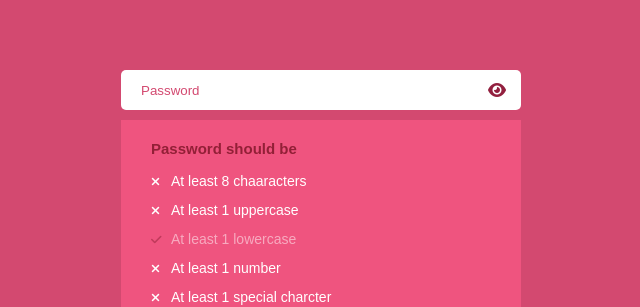
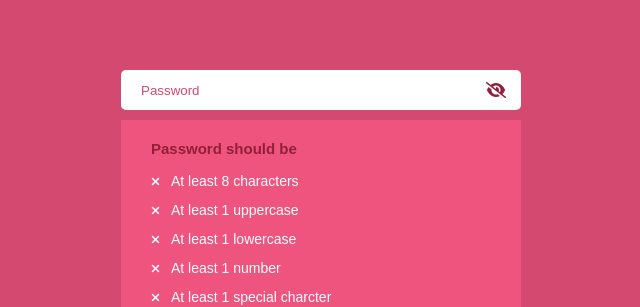
Before and after one commit to fmfahath/passwordValidator, a plain HTML site: page index.html in a window 1280 px wide. Both pictures are taken after a click on the icon 816 px from the left and 400 px from the top of the page. Shown: the part 310-617 px from the top of the page, 319-959 px from the left. Drawn offline with Linux system fonts and the light colour scheme.

Commit message:
password show/hide function added

```diff
--- a/app.js
+++ b/app.js
@@ -0,0 +1,11 @@
+ let showPassBtn = document.querySelector('.show-password');
+ let passwordInp = document.querySelector('.password-input');
+
+
+ //show/hide password in input field
+ showPassBtn.addEventListener('click', () => {
+    showPassBtn.classList.toggle('fa-eye');
+    showPassBtn.classList.toggle('fa-eye-slash');
+
+    passwordInp.type = passwordInp.type === 'password' ? 'text' : 'password';
+ });
--- a/index.html
+++ b/index.html
@@ -16,9 +16,9 @@
         <div class="password-checklist">
             <h3 class="checklist-title">Password should be</h3>
             <ul class="checklist">
-                <li class="list-item">At least 8 chaaracters</li>
+                <li class="list-item">At least 8 characters</li>
                 <li class="list-item">At least 1 uppercase</li>
-                <li class="list-item checked">At least 1 lowercase</li>
+                <li class="list-item">At least 1 lowercase</li>
                 <li class="list-item">At least 1 number</li>
                 <li class="list-item">At least 1 special charcter</li>
             </ul>
```
